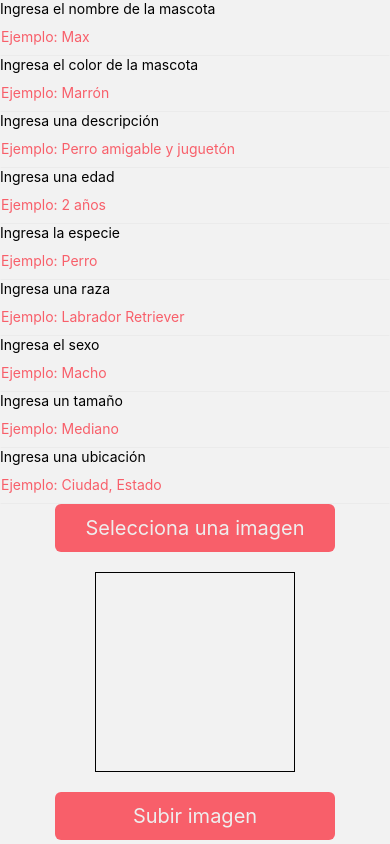
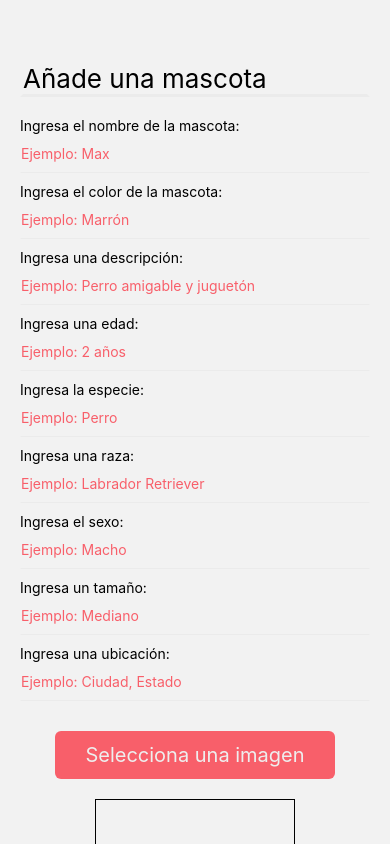
Before and after one commit to HaroldOsorioFlores/petHomeConnect-App, a React Native app: screen /AddPet in a window 390 px wide. Built offline with nearby package versions, Linux system fonts and the light colour scheme.

Commit message:
nuevos arreglos

```diff
--- a/src/pages/addPet/AddPet.jsx
+++ b/src/pages/addPet/AddPet.jsx
@@ -1,50 +1,57 @@
 import React from "react";
-import { View, Text } from "react-native";
+import { View, Text, ScrollView } from "react-native";
 import { Input } from "../../components";
 import ImagePickerPet from "../../components/imagePicker/ImagePickerPet";
-
+import styles from "./AddPet.style";
 const data = [
   {
     key: "name",
-    label: "Ingresa el nombre de la mascota",
+    label: "Ingresa el nombre de la mascota: ",
     description: "Ejemplo: Max",
   },
   {
     key: "color",
-    label: "Ingresa el color de la mascota",
+    label: "Ingresa el color de la mascota: ",
     description: "Ejemplo: Marrón",
   },
   {
     key: "description",
-    label: "Ingresa una descripción",
+    label: "Ingresa una descripción: ",
     description: "Ejemplo: Perro amigable y juguetón",
   },
-  { key: "age", label: "Ingresa una edad", description: "Ejemplo: 2 años" },
+  { key: "age", label: "Ingresa una edad: ", description: "Ejemplo: 2 años" },
   {
     key: "species",
-    label: "Ingresa la especie",
+    label: "Ingresa la especie: ",
     description: "Ejemplo: Perro",
   },
   {
     key: "breed",
-    label: "Ingresa una raza",
+    label: "Ingresa una raza: ",
     description: "Ejemplo: Labrador Retriever",
   },
-  { key: "sex", label: "Ingresa el sexo", description: "Ejemplo: Macho" },
-  { key: "size", label: "Ingresa un tamaño", description: "Ejemplo: Mediano" },
+  { key: "sex", label: "Ingresa el sexo: ", description: "Ejemplo: Macho" },
+  {
+    key: "size",
+    label: "Ingresa un tamaño: ",
+    description: "Ejemplo: Mediano",
+  },
   {
     key: "location",
-    label: "Ingresa una ubicación",
+    label: "Ingresa una ubicación: ",
     description: "Ejemplo: Ciudad, Estado",
   },
 ];
 
 const AddPet = () => {
   return (
-    <View>
+    <ScrollView>
+      <View style={styles.container_page}>
+        <Text style={styles.text_h1}>Añade una mascota</Text>
+
         <View>
           {data.map((item, index) => (
-          <View key={index}>
+            <View key={index} style={styles.space_input}>
               <Text>{item.label}</Text>
               <Input name={item.description} />
             </View>
@@ -52,6 +59,7 @@ const AddPet = () => {
         </View>
         <ImagePickerPet />
       </View>
+    </ScrollView>
   );
 };
 
--- a/src/pages/addPet/AddPet.style.js
+++ b/src/pages/addPet/AddPet.style.js
@@ -0,0 +1,32 @@
+import { StyleSheet } from "react-native";
+
+const styles = StyleSheet.create({
+  container_page: {
+    flex: 1,
+    gap: 20,
+    display: "flex",
+    padding: 20,
+    marginTop: 40
+  },
+  text_h1: {
+    fontSize: 26,
+    alignSelf: "flex-start",
+    width: 350,
+    borderWidth:3,
+    borderColor:"transparent",
+    borderBottomColor: "#ebebeb",
+  },
+  text_h2: {
+    fontSize: 16,
+    color: "#989eb1",
+  },
+  text_registrarse: {
+    fontSize: 16,
+    color: "#f85f6a",
+  },
+  space_input:{
+    marginBottom:10
+  }
+});
+
+export default styles;
--- a/src/pages/adopt/Adopt.jsx
+++ b/src/pages/adopt/Adopt.jsx
@@ -1,37 +1,38 @@
-import { View, Text, Image } from "react-native";
+import { View, Text, Image, TouchableOpacity, ScrollView } from "react-native";
 import styles from "./Adopt.style";
 import { Button } from "../../components";
 import { useState, useEffect } from "react";
-import { petsCollection } from "../../services/firestoreService";
-import { db } from "../../services/firebaseConfig";
+import { getPetsCollection } from "../../services/firebaseCollections/firebaseCollectionsPet";
+
 const Adopt = ({ navigation }) => {
-  const [pets, setPets] = useState([]);
+  const [allPets, setAllPets] = useState([]);
 
   useEffect(() => {
-    const fetchPets = async () => {
-      // Llamar a la función de servicio para obtener la colección de mascotas
-      const querySnapshot = await petsCollection(db);
-
-      // Obtener los datos de las mascotas de querySnapshot
-      const petsData = querySnapshot.docs.map((doc) => doc.data());
-
-      // Actualizar el estado con los datos de las mascotas
-      setPets(petsData);
+    const fetchData = async () => {
+      const pets = await getPetsCollection();
+      setAllPets(pets);
     };
 
-    fetchPets();
+    fetchData();
   }, []);
+  console.log("Todas las mascotas: ", allPets);
+  return (
+    <ScrollView>
+      <View style={styles.container_page}>
+        <Text style={styles.text_h1}>Adoptame</Text>
 
-  return (
-    <>
-      <View style={styles.container_page}>
-        <Text>Adopt me</Text>
+        <View style={styles.containerPets}>
+          {allPets.map((item, index) => (
+            <Image
+              source={{ uri: item.imagen }}
+              key={index}
+              style={{ width: 200, height: 200 }}
+            />
+          ))}
+        </View>
         <Button name="Añade una mascota" nav="AddPet" navigation={navigation} />
-        {pets.map((item, index) => (
-          <Image key={index} source={{ uri: item.image }} />
-        ))}
       </View>
-    </>
+    </ScrollView>
   );
 };
 
--- a/src/pages/adopt/Adopt.style.js
+++ b/src/pages/adopt/Adopt.style.js
@@ -3,12 +3,19 @@ import { StyleSheet } from "react-native";
 const styles = StyleSheet.create({
   container_page: {
     alignItems: "center",
-    justifyContent: "center",
     flex: 1,
     gap: 20,
+    display: "flex",
+    padding: 20,
+    marginTop: 40
   },
   text_h1: {
     fontSize: 26,
+    alignSelf: "flex-start",
+    width: 350,
+    borderWidth:3,
+    borderColor:"transparent",
+    borderBottomColor: "#ebebeb",
   },
   text_h2: {
     fontSize: 16,
@@ -18,6 +25,9 @@ const styles = StyleSheet.create({
     fontSize: 16,
     color: "#f85f6a",
   },
+  containerPets:{
+
+  }
 });
 
 export default styles;
--- /dev/null
+++ b/src/services/firebaseCollections/firebaseCollectionsPet.js
@@ -0,0 +1,68 @@
+import {
+  collection,
+  addDoc,
+  getDocs,
+  query,
+  where,
+  deleteDoc,
+  updateDoc,
+} from "firebase/firestore";
+import { db } from "../firebaseConfig";
+
+export const addPetsCollection = async (pets) => {
+  try {
+    const docRef = await addDoc(collection(db, "petsCollection"), pets);
+    console.log("Document written with ID: ", docRef);
+    return docRef;
+  } catch (e) {
+    console.error("Error adding document: ", e);
+  }
+};
+
+export const getPetsCollection = async () => {
+  try {
+    const querySnapshot = await getDocs(collection(db, "petsCollection"));
+    const pets = [];
+    querySnapshot.forEach((doc) => {
+      pets.push(doc.data());
+    });
+    console.log("Coleccion obtenida: ", pets);
+    return pets;
+  } catch (error) {
+    console.log(error);
+  }
+};
+
+
+export const getPetsCollectionById = async (id) => {
+  try {
+    const q = query(collection(db, "petsCollection"), where("id", "==", id));
+    const querySnapshot = await getDocs(q);
+    console.log("Documento obtenido por ID: ", querySnapshot);
+    return querySnapshot;
+  } catch (error) {
+    console.log(error);
+  }
+};
+
+export const deletePetsCollectionById = async (id) => {
+  try {
+    const docRef = doc(db, "petsCollection", id);
+    const deletedDoc = await deleteDoc(docRef);
+    console.log("Documento eliminado: ", deletedDoc);
+    return deletedDoc;
+  } catch (error) {
+    console.log(error);
+  }
+};
+
+export const updatePetsCollectionById = async (id, newData) => {
+  try {
+    const docRef = doc(db, "petsCollection", id);
+    const updatedDoc = await updateDoc(docRef, newData);
+    console.log("Documento actualizado: ", updatedDoc);
+    return updatedDoc;
+  } catch (error) {
+    console.log(error);
+  }
+};
```
Also changed, not shown: src/services/firebaseCollections.js (deleted, +0 -12 lines). Lines whose indentation alone changed are shown as unchanged.
